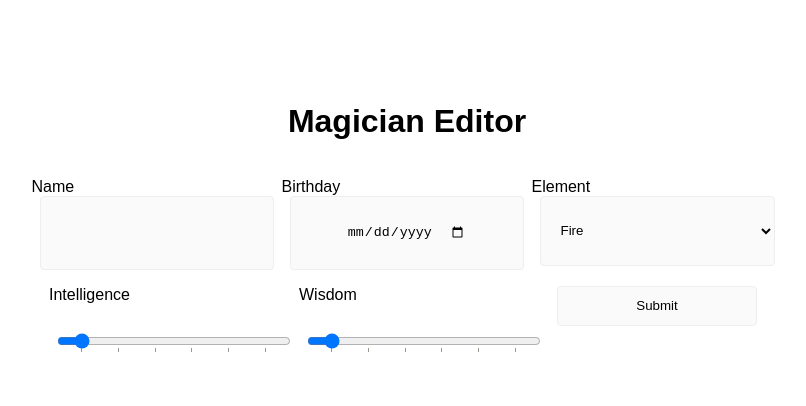
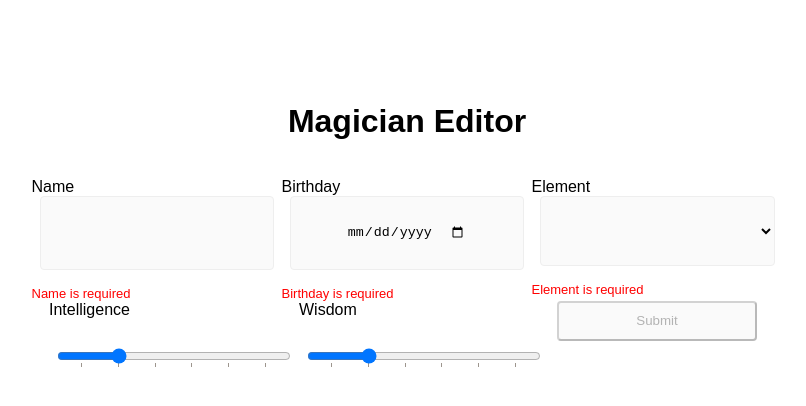
Before and after one commit to tamani-coding/angular-reactive-forms-example, an Angular app: page / in a window 1280 px wide. Shown: the top 406 px of the page, without its empty margins (233-1039 px from the left). Built offline with nearby package versions, Linux system fonts and the light colour scheme.

Commit message:
validators

```diff
--- a/src/app/app.component.html
+++ b/src/app/app.component.html
@@ -1,29 +1,45 @@
 <div class="content">
   <h1>Magician Editor</h1>
+  <form [formGroup]="magicianForm" (ngSubmit)="onSubmit()">
     <div class="card-container">
       <div>
-      <label for="name">Name</label>
-      <input id="name" class="card">
+        Name
+        <input class="card" formControlName="name">
+        <div *ngIf="magicianForm.get('name')?.errors?.required" class="error">
+          Name is required
+        </div>
+        <div *ngIf="magicianForm.get('name')?.errors?.minlength" class="error">
+          Must be atleast 5 characters
+        </div>
+        <div *ngIf="magicianForm.get('name')?.errors?.maxlength" class="error">
+          Must not exceed 30 characters
+        </div>
+        <div *ngIf="magicianForm.get('name')?.errors?.pattern" class="error">
+          Must be only letters
+        </div>
       </div>
       <div>
-      <label for="birthday">Birthday</label>
-      <input id="birthday" class="card" type="date">
+        Birthday
+        <input class="card" type="date" formControlName="birthday">
+        <div *ngIf="magicianForm.get('birthday')?.errors?.required" class="error">
+          Birthday is required
+        </div>
+        <div *ngIf="magicianForm.get('birthday')?.errors?.invalidAge" class="error">
+          Must be atleast 20 years old
+        </div>
       </div>
       <div>
-      <label for="element">Element</label>
-      <select id="element" name="element" class="card select">
-        <option value="fire">Fire</option>
-        <option value="ice">Ice</option>
-        <option value="water">Water</option>
-        <option value="thunder">Thunder</option>
-        <option value="light">Light</option>
-        <option value="darkness">Darkness</option>
-        <option value="nature">Nature</option>
+        Element
+        <select name="element" class="card select" formControlName="element">
+          <option *ngFor="let element of elements" value="{{element.key}}">{{element.value}}</option>
         </select>
+        <div *ngIf="magicianForm.get('element')?.errors?.required" class="error">
+          Element is required
+        </div>
       </div>
       <div>
-      <label for="intelligence">Intelligence</label>
-      <input id="intelligence" class="card" type="range" list="int-ticks" min="50" max="100">
+        Intelligence
+        <input class="card" type="range" list="int-ticks" min="50" max="100" formControlName="intelligence">
         <datalist id="int-ticks">
           <option value="50" label="50"></option>
           <option value="60"></option>
@@ -34,8 +50,8 @@
         </datalist>
       </div>
       <div>
-      <label for="wisdom">Wisdom</label>
-      <input id="wisdom" class="card" type="range" list="wisdom-ticks" min="50" max="100">
+        Wisdom
+        <input class="card" type="range" list="wisdom-ticks" min="50" max="100" formControlName="wisdom">
         <datalist id="wisdom-ticks">
           <option value="50" label="50"></option>
           <option value="60"></option>
@@ -46,7 +62,20 @@
         </datalist>
       </div>
       <div>
-      <button class="card" type="submit">Submit</button>
+        <button class="button" type="submit" [disabled]="magicianForm.invalid">Submit</button>
+      </div>
+      <div *ngIf="magicianForm.errors?.invalidFire" class="error">
+        Fire Magician must have atleast 60 Intelligence
+      </div>
+      <div *ngIf="magicianForm.errors?.invalidIce" class="error">
+        Ice Magician must have atleast 75 Intelligence
+      </div>
+      <div *ngIf="magicianForm.errors?.invalidWater" class="error">
+        Water Magician must have atleast 65 Wisdom
+      </div>
+      <div *ngIf="magicianForm.errors?.invalidThunder" class="error">
+        Thunder Magician must have atleast 80 Wisdom
       </div>
     </div>
+  </form>
 </div>
--- a/src/app/app.component.scss
+++ b/src/app/app.component.scss
@@ -36,6 +36,21 @@
   height: 70px
 }
 
+.button {
+  border-radius: 4px;
+  height: 40px;
+  width: 200px;
+  margin: 0 8px 16px;
+  padding: 16px;
+  display: flex;
+  flex-direction: row;
+  justify-content: center;
+  align-items: center;
+  transition: all 0.2s ease-in-out;
+  line-height: 24px;
+}
+
 .error {
   color: red;
+  font-size: small;
 }
--- a/src/app/app.component.ts
+++ b/src/app/app.component.ts
@@ -1,4 +1,5 @@
 import { Component } from '@angular/core';
+import { AbstractControl, FormControl, FormGroup, ValidationErrors, Validators } from '@angular/forms';
 
 @Component({
   selector: 'app-root',
@@ -7,4 +8,55 @@ import { Component } from '@angular/core';
 })
 export class AppComponent {
   title = 'angular-reactive-forms-example';
+
+  elements = [ { key: 'fire', value: 'Fire'}, { key: 'ice', value: 'Ice'}, { key: 'water', value: 'Water'}, { key: 'thunder', value: 'Thunder'} ]
+
+  magicianForm = new FormGroup({
+    name: new FormControl('', [Validators.required, Validators.minLength(5), Validators.maxLength(30), Validators.pattern('^[A-Za-z \-]*$')]),
+    birthday: new FormControl('', [Validators.required, this.atLeastTwenty]),
+    element: new FormControl('', [Validators.required]),
+    intelligence: new FormControl(60),
+    wisdom: new FormControl(60)
+  }, [this.validAttributes])
+
+  public onSubmit() {
+    console.log(this.magicianForm.value)
+  }
+
+  private atLeastTwenty (control: AbstractControl): ValidationErrors | null {
+    if (control.value == null) {
+      return null
+    }
+
+    const birthday = new Date(control.value)
+    const birthdayYear = birthday.getFullYear()
+    const currentYear = new Date().getFullYear()
+
+    if (currentYear - birthdayYear < 20) {
+      return { 'invalidAge': true }
+    }
+
+    return null
+  }
+
+  private validAttributes (control: AbstractControl): ValidationErrors | null {
+
+    if (control.get('element')?.value == 'fire' && control.get('intelligence')?.value < 60) {
+      return { 'invalidFire': true }
+    }
+
+    if (control.get('element')?.value == 'ice' && control.get('intelligence')?.value < 75) {
+      return { 'invalidIce': true }
+    }
+
+    if (control.get('element')?.value == 'water' && control.get('wisdom')?.value < 65) {
+      return { 'invalidWater': true }
+    }
+
+    if (control.get('element')?.value == 'thunder' && control.get('wisdom')?.value < 80) {
+      return { 'invalidThunder': true }
+    }
+
+    return null
+  }
 }
--- a/src/app/app.module.ts
+++ b/src/app/app.module.ts
@@ -1,4 +1,5 @@
 import { NgModule } from '@angular/core';
+import { ReactiveFormsModule } from '@angular/forms';
 import { BrowserModule } from '@angular/platform-browser';
 
 import { AppComponent } from './app.component';
@@ -8,7 +9,8 @@ import { AppComponent } from './app.component';
     AppComponent
   ],
   imports: [
-    BrowserModule
+    BrowserModule,
+    ReactiveFormsModule
   ],
   providers: [],
   bootstrap: [AppComponent]
```
Lines whose indentation alone changed are shown as unchanged.
